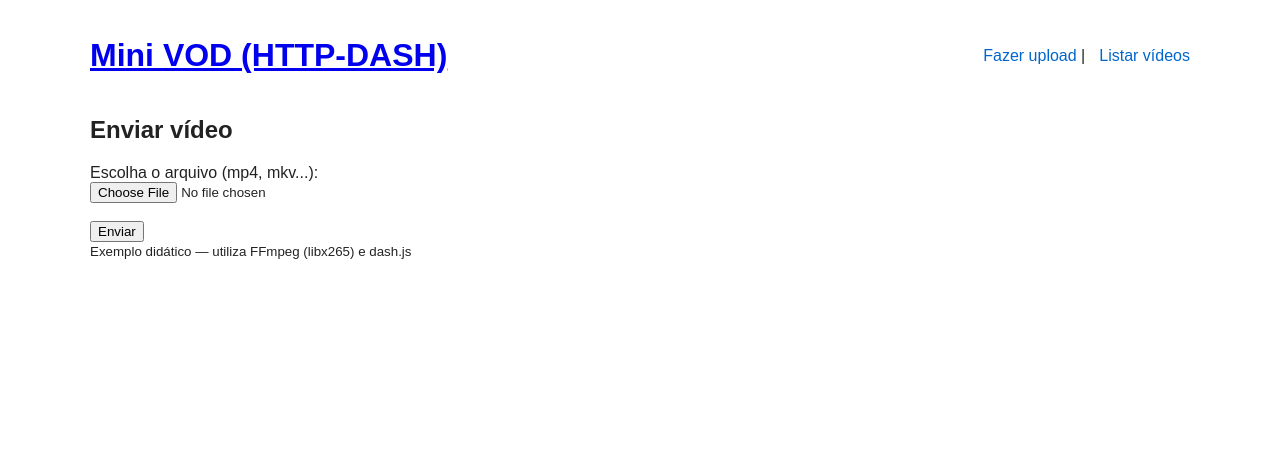
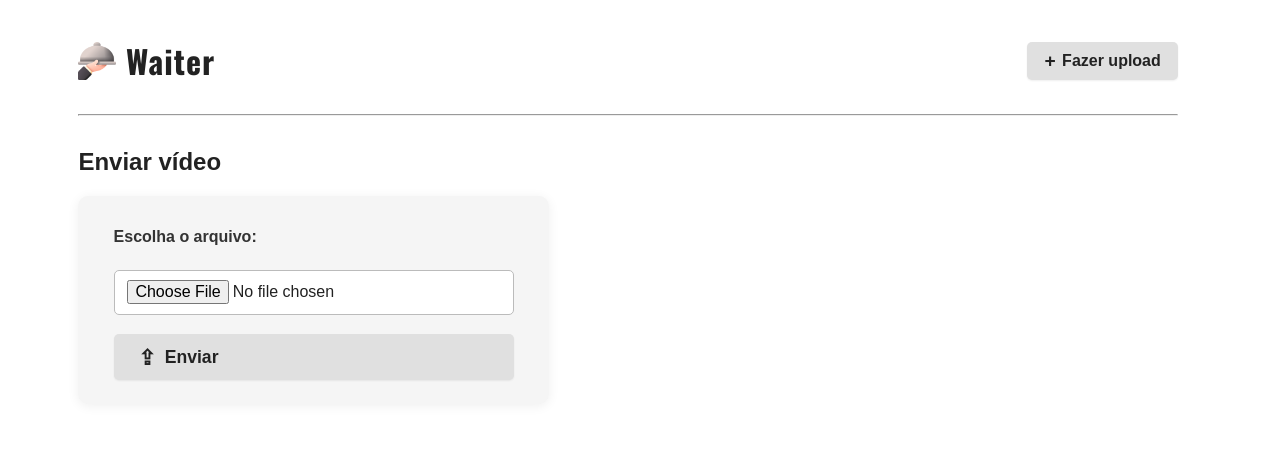
Before and after one commit to 1RodrigoSoares/Waiter, a Flask app: page /upload in a window 1280 px wide. Shown: the top 451 px of the page. Run offline with Flask 2, Linux system fonts and the light colour scheme.

Commit message:
Melhora interface

```diff
--- a/static/css/style.css
+++ b/static/css/style.css
@@ -2,18 +2,22 @@ body {
   font-family: Arial, sans-serif;
   max-width: 1100px;
   margin: 0 auto;
-  padding: 1rem;
   color: #222;
+  padding: 1rem 1.5rem 1rem 0.05rem;
 }
 
 header {
   display: flex;
   align-items: center;
   justify-content: space-between;
-  margin-bottom: 1rem;
+  margin-bottom: 0.3rem;
 }
 
-nav a { margin-left: 0.6rem; text-decoration: none; color: #0066cc; }
+nav a {
+  margin-left: 0.6rem;
+  text-decoration: none;
+  color: #0066cc;
+}
 
 .grid {
   display: grid;
@@ -36,25 +40,147 @@ nav a { margin-left: 0.6rem; text-decoration: none; color: #0066cc; }
 }
 
 .thumb.placeholder {
-  display:flex; align-items:center; justify-content:center;
-  background:#eee; color:#888; height:140px;
+  display: flex;
+  align-items: center;
+  justify-content: center;
+  background: #eee;
+  color: #888;
+  height: 140px;
 }
 
-.actions { margin-top: 0.6rem; }
+.actions {
+  margin-top: 0.6rem;
+}
 .btn {
-  display:inline-block;
-  padding:0.4rem 0.6rem;
-  border-radius:4px;
-  background:#0066cc;
-  color:white;
-  text-decoration:none;
-  margin-right:6px;
+  display: inline-block;
+  padding: 0.4rem 0.6rem;
+  border-radius: 4px;
+  background: #0066cc;
+  color: white;
+  text-decoration: none;
+  margin-right: 6px;
 }
 
-.flashes { margin-bottom: 1rem; }
-.flash { padding: 0.6rem; border-radius:4px; margin-bottom: 0.4rem; }
-.flash.info { background:#d9edf7; color:#31708f; }
-.flash.success { background:#dff0d8; color:#3c763d; }
-.flash.danger { background:#f2dede; color:#a94442; }
+.flashes {
+  margin-bottom: 1rem;
+}
+.flash {
+  padding: 0.6rem;
+  border-radius: 4px;
+  margin-bottom: 0.4rem;
+}
+.flash.info {
+  background: #d9edf7;
+  color: #31708f;
+}
+.flash.success {
+  background: #dff0d8;
+  color: #3c763d;
+}
+.flash.danger {
+  background: #f2dede;
+  color: #a94442;
+}
 
-.player-wrap { margin-bottom: 1rem; }
+.player-wrap {
+  margin-bottom: 1rem;
+}
+
+.waiter-title {
+  display: flex;
+  align-items: center;
+  gap: 0.6rem;
+}
+.waiter-title img {
+  height: 38px;
+  width: 38px;
+}
+.waiter-title-text {
+  font-family: "Oswald", "Arial Narrow", Arial, sans-serif;
+  font-weight: 700;
+  font-stretch: condensed;
+  font-size: 2rem;
+  letter-spacing: 1px;
+  text-decoration: none;
+  color: #222;
+}
+
+.upload-btn {
+  display: inline-flex;
+  align-items: center;
+  gap: 0.4em;
+  background: #e0e0e0;
+  color: #222;
+  padding: 0.5em 1.1em;
+  border-radius: 5px;
+  font-weight: 600;
+  text-decoration: none;
+  border: none;
+  box-shadow: 0 1px 2px #0001;
+  transition: background 0.2s;
+}
+.upload-btn:hover {
+  background: #cacaca;
+  color: #111;
+  text-decoration: none;
+}
+
+nav a:not(.upload-btn) {
+  display: none;
+}
+
+hr {
+  margin-bottom: 2rem;
+}
+
+.upload-form {
+  display: flex;
+  flex-direction: column;
+  gap: 1.2rem;
+  max-width: 400px;
+  background: #f5f5f5;
+  padding: 2rem 2.2rem 1.5rem 2.2rem;
+  border-radius: 10px;
+  box-shadow: 0 2px 12px #0001;
+  margin-bottom: 2rem;
+}
+
+.upload-label {
+  font-weight: 600;
+  margin-bottom: 0.3rem;
+  color: #333;
+}
+
+.upload-input {
+  padding: 0.6em 0.8em;
+  border: 1px solid #bbb;
+  border-radius: 5px;
+  background: #fff;
+  font-size: 1em;
+}
+
+.upload-submit {
+  display: inline-flex;
+  align-items: center;
+  gap: 0.5em;
+  background: #e0e0e0;
+  color: #222;
+  padding: 0.6em 1.4em;
+  border-radius: 5px;
+  font-weight: 600;
+  text-decoration: none;
+  border: none;
+  box-shadow: 0 1px 2px #0001;
+  font-size: 1.1em;
+  cursor: pointer;
+  transition: background 0.2s;
+}
+.upload-submit:hover {
+  background: #cacaca;
+  color: #111;
+}
+
+#progress-wrapper {
+  margin-top: 1.5rem;
+  max-width: 400px;
+}
--- a/static/js/upload.js
+++ b/static/js/upload.js
@@ -1,5 +1,4 @@
-// Este script substitui o envio de formulário padrão por uma requisição AJAX com progress bar.
-document.addEventListener("DOMContentLoaded", function() {
+document.addEventListener("DOMContentLoaded", function () {
   const form = document.getElementById("upload-form");
   const fileInput = document.getElementById("video");
   const progressWrapper = document.getElementById("progress-wrapper");
@@ -8,8 +7,12 @@ document.addEventListener("DOMContentLoaded", function() {
 
   if (!form) return;
 
-  form.addEventListener("submit", function(e) {
+  form.addEventListener("submit", function (e) {
     e.preventDefault();
+
+    let msg = document.getElementById("upload-success-msg");
+    if (msg) msg.remove();
+
     const file = fileInput.files[0];
     if (!file) {
       alert("Escolha um arquivo primeiro");
@@ -19,30 +22,67 @@ document.addEventListener("DOMContentLoaded", function() {
     const formData = new FormData();
     formData.append("video", file);
 
+    progressWrapper.style.display = "block";
+    progressBar.value = 0;
+    percentText.textContent = "0%";
+
     const xhr = new XMLHttpRequest();
     xhr.open("POST", form.action);
 
-    xhr.upload.addEventListener("progress", function(evt) {
+    xhr.upload.addEventListener("progress", function (evt) {
       if (evt.lengthComputable) {
         const percent = Math.round((evt.loaded / evt.total) * 100);
-        progressWrapper.style.display = "block";
         progressBar.value = percent;
         percentText.textContent = percent + "%";
+        if (percent === 100) {
+          setTimeout(() => {
+            progressWrapper.style.display = "none";
+            showSuccessMessage();
+            fileInput.value = ""; // Limpa o campo do vídeo
+          }, 400);
+        }
       }
     });
 
-    xhr.onload = function() {
+    xhr.onload = function () {
       if (xhr.status >= 200 && xhr.status < 300) {
-        window.location.href = "/videos";
+        if (progressBar.value < 100) {
+          progressBar.value = 100;
+          percentText.textContent = "100%";
+          setTimeout(() => {
+            progressWrapper.style.display = "none";
+            showSuccessMessage();
+            fileInput.value = ""; // Limpa o campo do vídeo
+          }, 400);
+        }
       } else {
         alert("Upload falhou: " + xhr.statusText);
+        progressWrapper.style.display = "none";
       }
     };
 
-    xhr.onerror = function() {
+    xhr.onerror = function () {
       alert("Erro na requisição.");
+      progressWrapper.style.display = "none";
     };
 
     xhr.send(formData);
   });
+
+  function showSuccessMessage() {
+    let msg = document.getElementById("upload-success-msg");
+    if (msg) msg.remove();
+
+    msg = document.createElement("div");
+    msg.id = "upload-success-msg";
+    msg.style.display = "flex";
+    msg.style.alignItems = "center";
+    msg.style.gap = "0.5em";
+    msg.style.marginTop = "1.2rem";
+    msg.style.fontWeight = "600";
+    msg.style.color = "#2e7d32";
+    msg.innerHTML =
+      '<span style="font-size:1.5em;">&#10003;</span> Upload feito com sucesso!';
+    form.parentNode.insertBefore(msg, form.nextSibling);
+  }
 });
--- a/templates/base.html
+++ b/templates/base.html
@@ -1,36 +1,46 @@
-<!doctype html>
+<!DOCTYPE html>
 <html lang="pt-BR">
   <head>
     <meta charset="utf-8" />
     <meta name="viewport" content="width=device-width, initial-scale=1" />
-  <title>Mini VOD DASH</title>
-  <link rel="stylesheet" href="{{ url_for('static', filename='css/style.css') }}">
+    <title>Waiter</title>
+    <link
+      rel="stylesheet"
+      href="{{ url_for('static', filename='css/style.css') }}"
+    />
+    <link
+      href="https://fonts.googleapis.com/css2?family=Oswald:wght@700&display=swap"
+      rel="stylesheet"
+    />
   </head>
   <body>
     <header>
-    <h1><a href="{{ url_for('list_videos') }}">Mini VOD (HTTP-DASH)</a></h1>
+      <h1 class="waiter-title">
+        <img
+          src="{{ url_for('static', filename='img/waiter.png') }}"
+          alt="Waiter logo"
+        />
+        <a href="{{ url_for('list_videos') }}" class="waiter-title-text"
+          >Waiter</a
+        >
+      </h1>
       <nav>
-      <a href="{{ url_for('upload') }}">Fazer upload</a> |
-      <a href="{{ url_for('list_videos') }}">Listar vídeos</a>
+        <a href="{{ url_for('upload') }}" class="upload-btn">
+          <span style="font-weight: bold; font-size: 1.2em">+</span> Fazer
+          upload
+        </a>
       </nav>
     </header>
 
     <main>
-    {% with messages = get_flashed_messages(with_categories=true) %}
-      {% if messages %}
+      {% with messages = get_flashed_messages(with_categories=true) %} {% if
+      messages %}
       <div class="flashes">
         {% for category, msg in messages %}
         <div class="flash {{ category }}">{{ msg }}</div>
         {% endfor %}
       </div>
-      {% endif %}
-    {% endwith %}
-
-    {% block content %}{% endblock %}
+      {% endif %} {% endwith %} {% block content %}{% endblock %}
     </main>
-
-  <footer>
-    <small>Exemplo didático — utiliza FFmpeg (libx265) e dash.js</small>
-  </footer>
   </body>
 </html>
--- a/templates/upload.html
+++ b/templates/upload.html
@@ -1,14 +1,29 @@
-{% extends "base.html" %}
-{% block content %}
+{% extends "base.html" %} {% block content %}
+<hr />
 <h2>Enviar vídeo</h2>
 
-<form id="upload-form" action="{{ url_for('upload') }}" method="post" enctype="multipart/form-data">
-  <label for="video">Escolha o arquivo (mp4, mkv...):</label><br/>
-  <input type="file" id="video" name="video" accept="video/*" required><br/><br/>
-  <button type="submit">Enviar</button>
+<form
+  id="upload-form"
+  action="{{ url_for('upload') }}"
+  method="post"
+  enctype="multipart/form-data"
+  class="upload-form"
+>
+  <label for="video" class="upload-label">Escolha o arquivo:</label>
+  <input
+    type="file"
+    id="video"
+    name="video"
+    accept="video/*"
+    required
+    class="upload-input"
+  />
+  <button type="submit" class="upload-submit">
+    <span style="font-weight: bold; font-size: 1.2em">&#8682;</span> Enviar
+  </button>
 </form>
 
-<div id="progress-wrapper" style="display:none;">
+<div id="progress-wrapper" style="display: none">
   <p>Upload: <span id="percent">0%</span></p>
   <progress id="progress" value="0" max="100"></progress>
 </div>
```
Also changed, not shown: templates/list.html (+35 -13 lines), templates/player.html (+85 -29 lines), static/img/waiter.png (added). Lines whose indentation alone changed are shown as unchanged.
